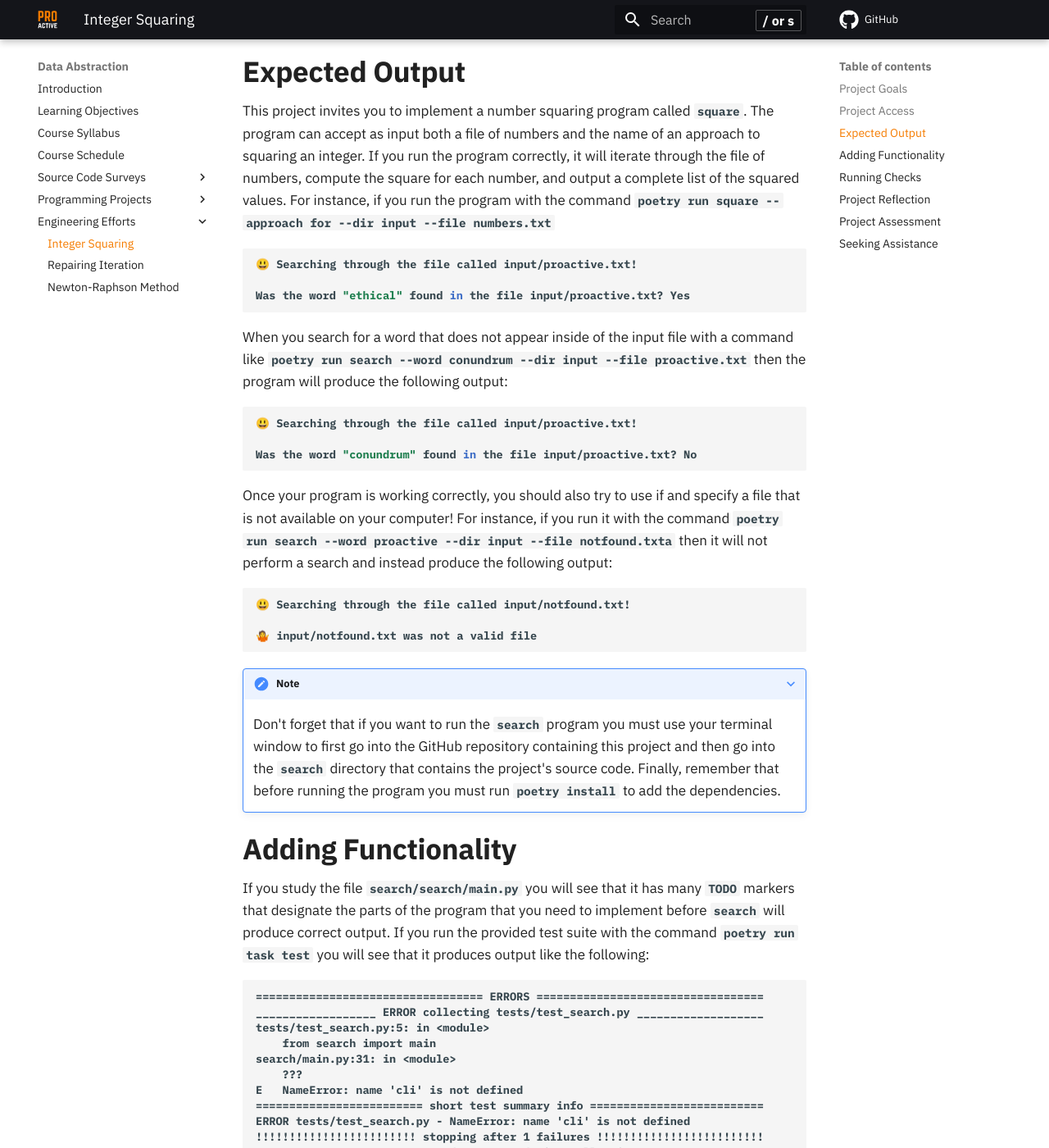
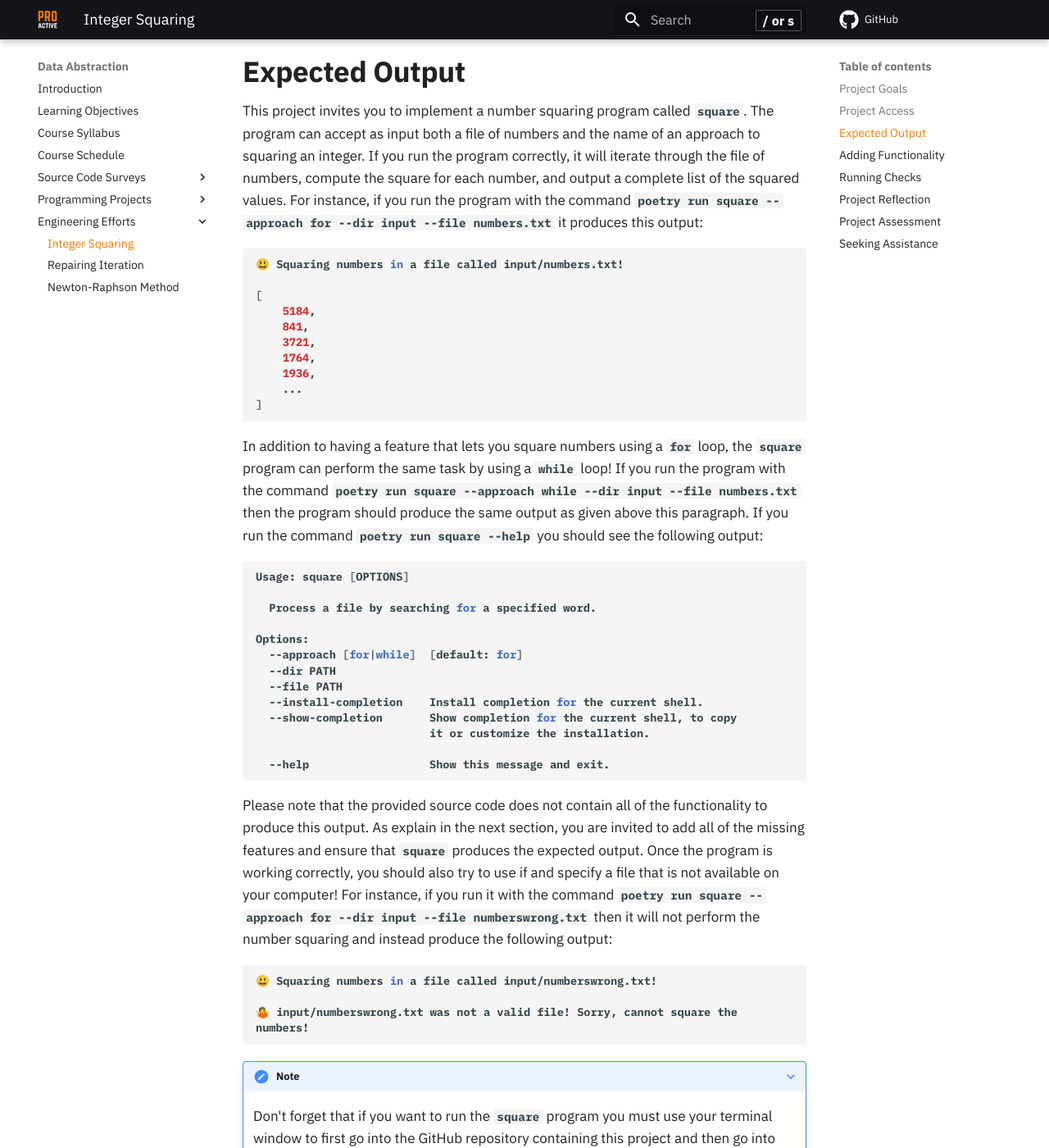
Before and after one commit to ProactiveProgrammers/www.proactiveprogrammers.com, an MkDocs documentation site: the page built from docs/data-abstraction/engineering-efforts/integer-squaring.md, in a window 1280 px wide and 1400 px high, scrolled down 668 px. Shown: the whole window at 82% size. Built offline with MkDocs 1.6.1 and Material for MkDocs 9.7.7, drawn with Linux system fonts in a browser that asks for light colours; comment, search, counter and statistics services are not loaded.

Commit message:
feat: Update the integer-squaring documentation with output.

````diff
--- a/docs/data-abstraction/engineering-efforts/integer-squaring.md
+++ b/docs/data-abstraction/engineering-efforts/integer-squaring.md
@@ -32,41 +32,65 @@ approach to squaring an integer. If you run the program correctly, it will
 iterate through the file of numbers, compute the square for each number, and
 output a complete list of the squared values. For instance, if you run the
 program with the command `poetry run square --approach for --dir input --file
-numbers.txt`
+numbers.txt` it produces this output:
 
 ```shell
-😃 Searching through the file called input/proactive.txt!
+😃 Squaring numbers in a file called input/numbers.txt!
 
-Was the word "ethical" found in the file input/proactive.txt? Yes
+[
+    5184,
+    841,
+    3721,
+    1764,
+    1936,
+    ...
+]
 ```
 
-When you search for a word that does not appear inside of the input file with a
-command like `poetry run search --word conundrum --dir input --file
-proactive.txt` then the program will produce the following output:
+In addition to having a feature that lets you square numbers using a `for` loop,
+the `square` program can perform the same task by using a `while` loop! If you
+run the program with the command `poetry run square --approach while --dir input
+--file numbers.txt` then the program should produce the same output as given
+above this paragraph. If you run the command `poetry run square --help` you
+should see the following output:
 
 ```shell
-😃 Searching through the file called input/proactive.txt!
+Usage: square [OPTIONS]
 
-Was the word "conundrum" found in the file input/proactive.txt? No
+  Process a file by searching for a specified word.
+
+Options:
+  --approach [for|while]  [default: for]
+  --dir PATH
+  --file PATH
+  --install-completion    Install completion for the current shell.
+  --show-completion       Show completion for the current shell, to copy
+                          it or customize the installation.
+
+  --help                  Show this message and exit.
 ```
 
-Once your program is working correctly, you should also try to use if and
-specify a file that is not available on your computer! For instance, if you run
-it with the command `poetry run search --word proactive --dir input --file
-notfound.txta` then it will not perform a search and instead produce the
-following output:
+Please note that the provided source code does not contain all of the
+functionality to produce this output. As explain in the next section, you are
+invited to add all of the missing features and ensure that `square` produces the
+expected output. Once the program is working correctly, you should also try to
+use if and specify a file that is not available on your computer! For instance,
+if you run it with the command `poetry run square --approach for --dir input
+--file numberswrong.txt` then it will not perform the number squaring and
+instead produce the following output:
 
 ```shell
-😃 Searching through the file called input/notfound.txt!
+😃 Squaring numbers in a file called input/numberswrong.txt!
 
-🤷 input/notfound.txt was not a valid file
+🤷 input/numberswrong.txt was not a valid file! Sorry, cannot square the
+numbers!
 ```
 
 ???+ note
 
-    Don't forget that if you want to run the `search` program you must use your
+    Don't forget that if you want to run the `square` program you must use your
     terminal window to first go into the GitHub repository containing this
-    project and then go into the `search` directory that contains the project's
+    project and then go into the `square` directory that contains the project's
     source code. Finally, remember that before running the program you must run
     `poetry install` to add the dependencies.
 
````
